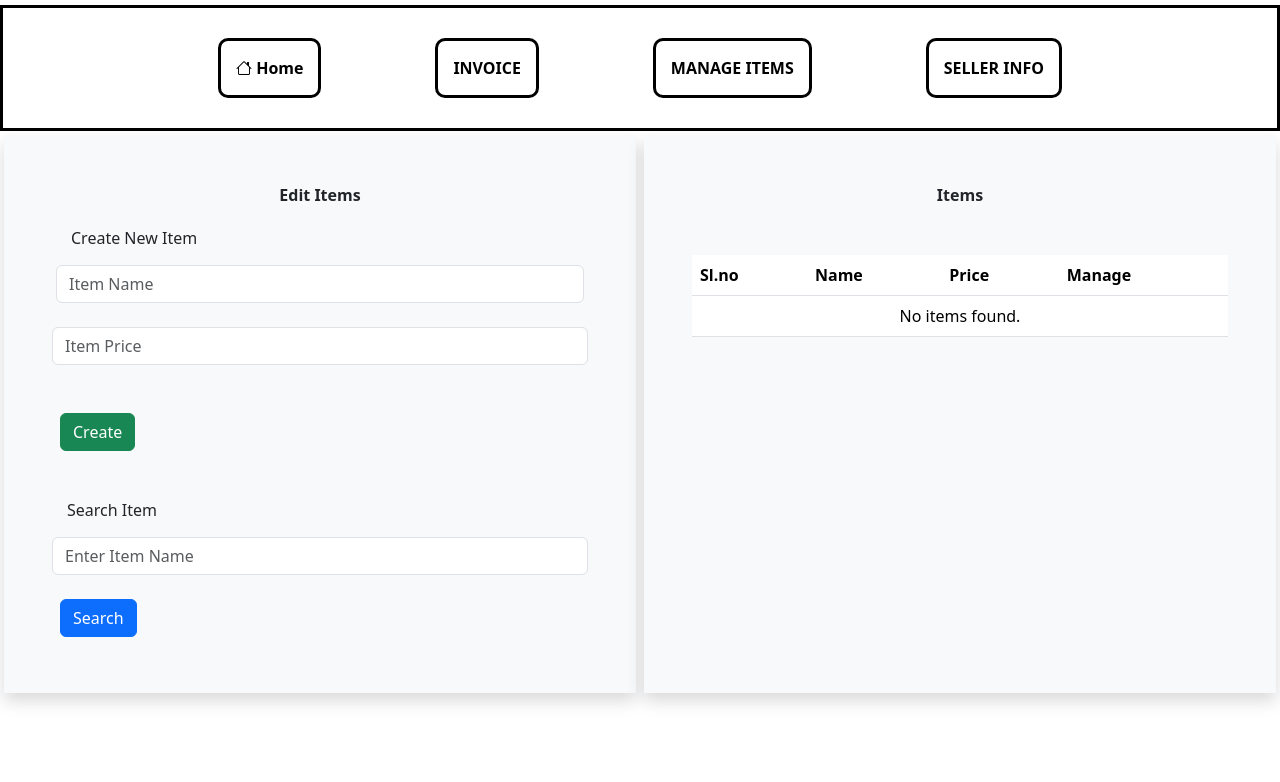
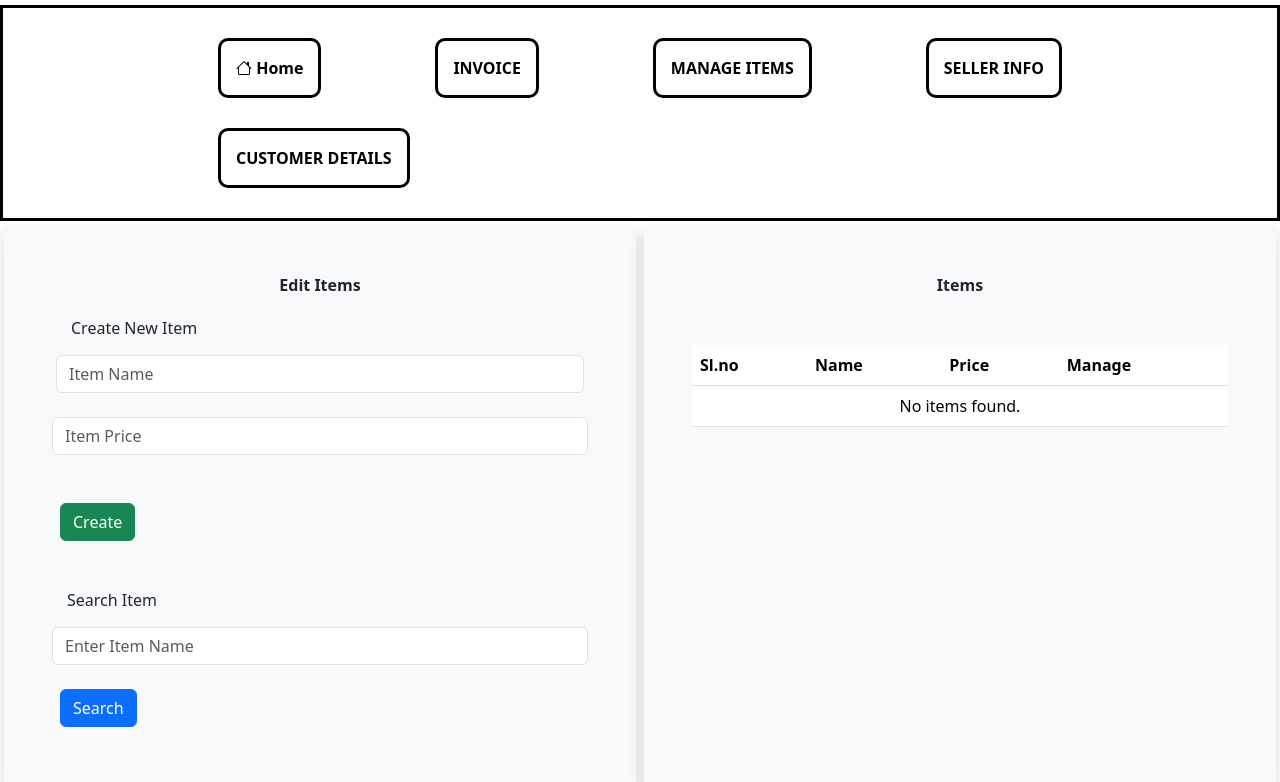
Before and after one commit to Alam-Monir/IdandBilling, a PHP site: page /Billing/editItems/index.php in a window 1280 px wide. Shown: the top 782 px of the page. Run offline with PHP 8.4, Linux system fonts and the light colour scheme; data that the repository does not hold is empty.

Commit message:
nav fixed

```diff
--- a/Billing/includes/nav.php
+++ b/Billing/includes/nav.php
@@ -64,7 +64,7 @@
       <li><a href="/idandbilling/billing" class="nav-link">INVOICE</a></li>
       <li><a href="/idandbilling/billing/editItems/" class="nav-link">MANAGE ITEMS</a></li>
       <li><a href="/idandbilling/billing/editsellerinfo/" class="nav-link">SELLER INFO</a></li>
-      <!-- <li><a href="/idandbilling/billing/customerdetails/" class="nav-link">CUSTOMER DETAILS</a></li> -->
+      <li><a href="/idandbilling/billing/customerdetails/" class="nav-link">CUSTOMER DETAILS</a></li>
     </ul>
   </div>
 </section>
```
